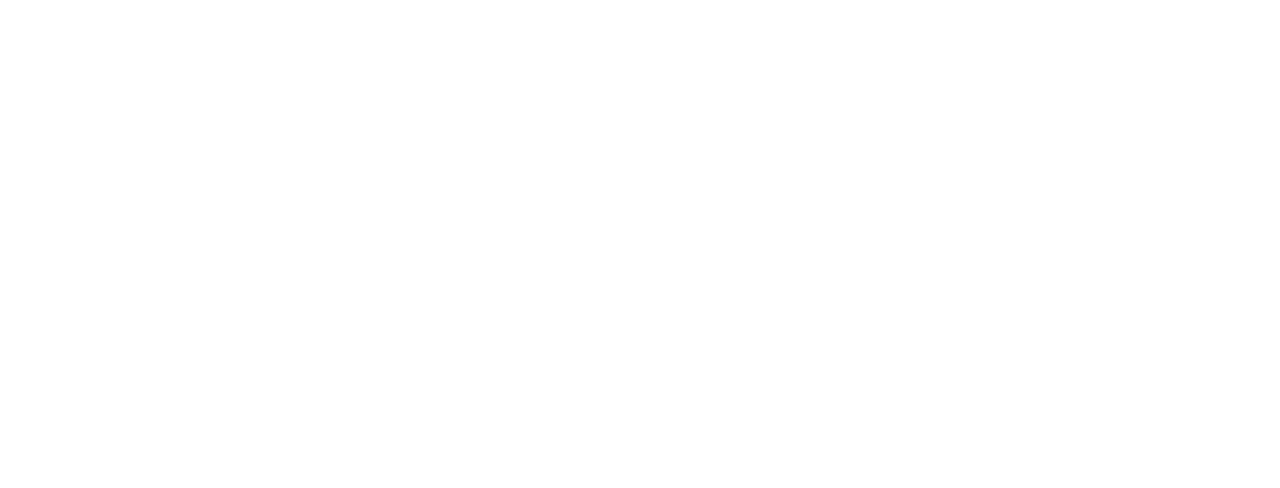
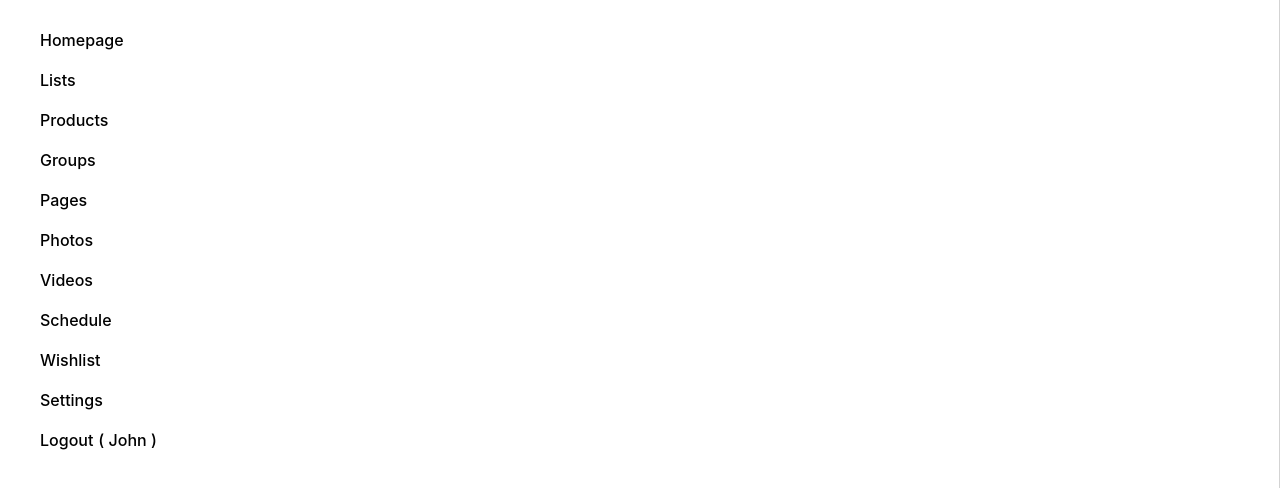
Before and after one commit to PJMantoss/react-redux-app, a React (Create React App) app: page / in a window 1280 px wide. Shown: the top 488 px of the page. Built offline with nearby package versions, Linux system fonts and the light colour scheme.

Commit message:
update App.js

```diff
--- a/src/App.js
+++ b/src/App.js
@@ -3,9 +3,9 @@ import './App.css';
 
 function App() {
   return (
-    <div className="App">
-
-    </div>
+    <>
+      <LeftBar />
+    </>
   );
 }
 
```
